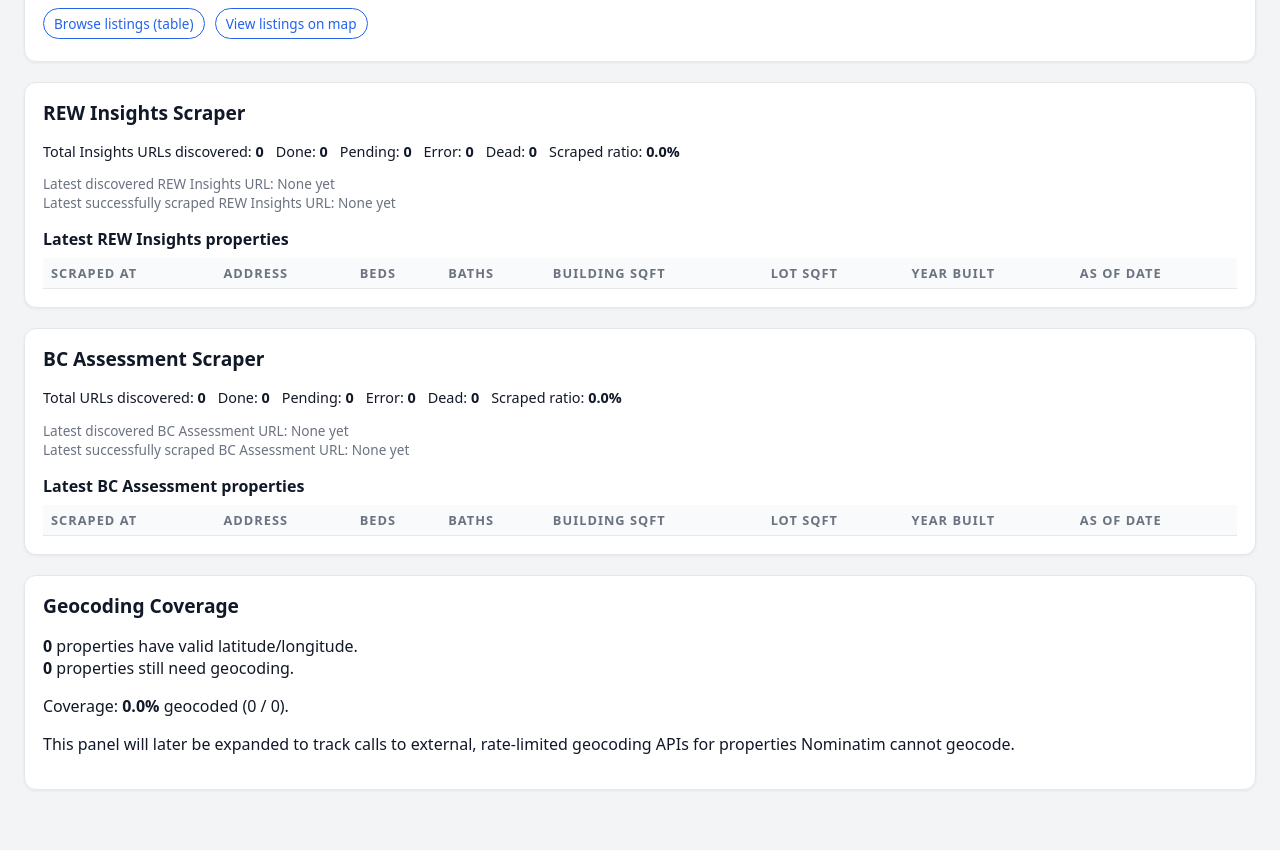
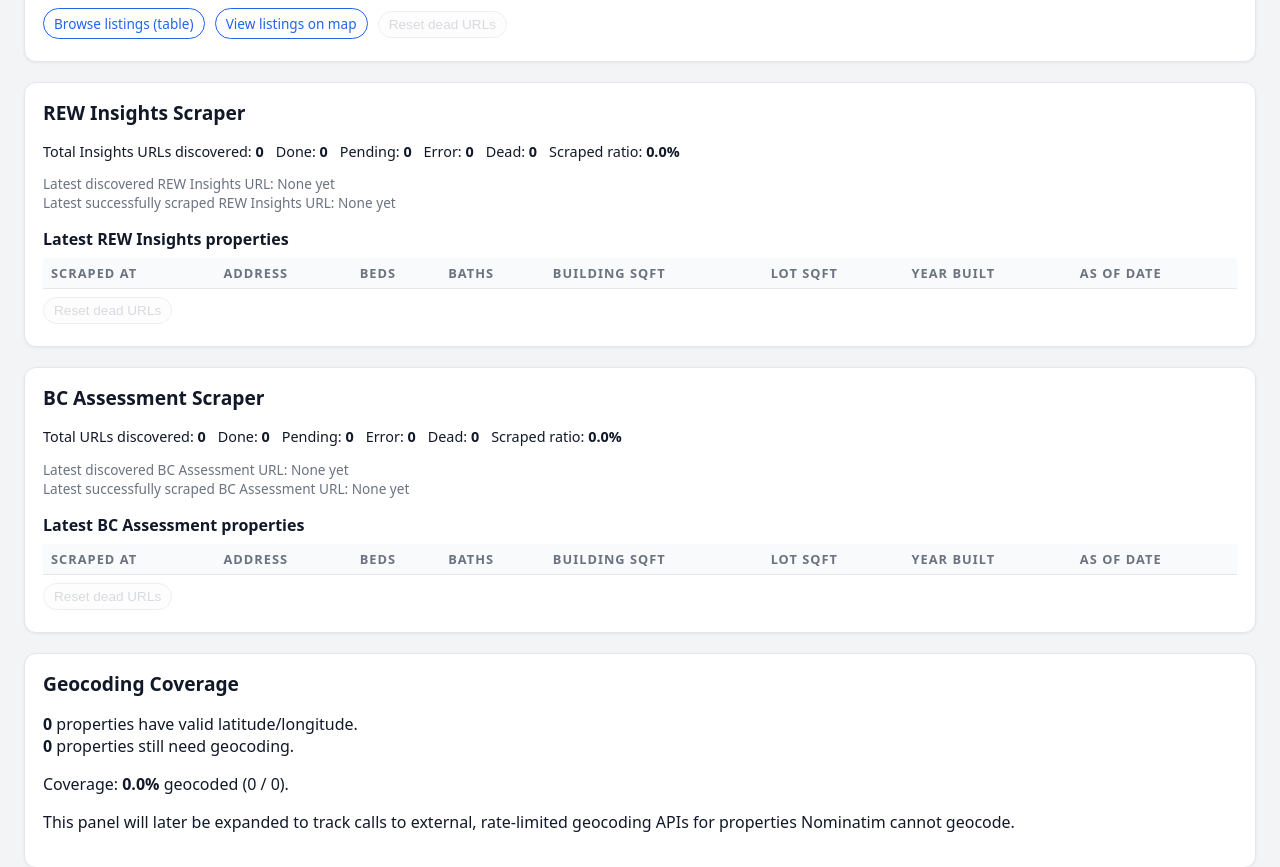
Before and after one commit to Fquico1999/Real-Estate-Valuation, a FastAPI app: page / in a window 1280 px wide. Shown: the part 563-1430 px from the top of the page. Before the commit the page ends 1356 px from the top, so only its background shows below. Run offline with FastAPI, Linux system fonts and the light colour scheme; data that the repository does not hold is empty.

Commit message:
Closes #35 - Adds a button to each scraper panel in the frontend that moves URLs from dead back to pending

```diff
--- a/webapp/app.py
+++ b/webapp/app.py
@@ -9,12 +9,12 @@
 from fastapi import FastAPI, Request, HTTPException
 from fastapi.staticfiles import StaticFiles
 from fastapi import Query
-from fastapi.responses import HTMLResponse
+from fastapi.responses import HTMLResponse, RedirectResponse
 from fastapi.templating import Jinja2Templates
 
 from sqlalchemy.ext.asyncio import AsyncSession, create_async_engine
 from sqlalchemy.orm import sessionmaker
-from sqlalchemy import select, func, and_, or_
+from sqlalchemy import select, func, and_, or_, update
 
 from models import (
     Base,
@@ -566,6 +566,45 @@
         },
     )
 
+@app.post("/admin/queues/{queue_name}/reset-dead", response_class=RedirectResponse)
+async def reset_dead_urls(request: Request, queue_name: str):
+    """
+    Dev tool: move all 'dead' URLs for a queue back to 'pending'.
+
+    Queues:
+      - rew          -> RewListingUrl
+      - rew_insights -> RewInsightsUrl
+      - bca          -> BCAssessmentUrl
+    """
+    if queue_name == "rew":
+        model = RewListingUrl
+    elif queue_name == "rew_insights":
+        model = RewInsightsUrl
+    elif queue_name == "bca":
+        model = BCAssessmentUrl
+    else:
+        raise HTTPException(status_code=404, detail="Unknown queue")
+
+    async with AsyncSessionLocal() as session:
+        await session.execute(
+            update(model)
+            .where(model.status == "dead")
+            .values(
+                status="pending",
+                attempts=0,
+                last_error=None,
+                last_attempt_at=None,
+            )
+        )
+        await session.commit()
+
+    # POST/Redirect/GET back to dashboard
+    return RedirectResponse(
+        url=request.url_for("home"),
+        status_code=303,
+    )
+
+
 @app.get("/listings", response_class=HTMLResponse)
 async def listings(request: Request, page: int = 1, page_size: int = 20):
     offset = (page - 1) * page_size
--- a/webapp/static/dashboard.css
+++ b/webapp/static/dashboard.css
@@ -219,6 +219,18 @@
 .btn-link:hover {
   background: rgba(37, 99, 235, 0.06);
 }
+/* Disabled button override */
+button.btn-link:disabled,
+button.btn-link:disabled:hover,
+button.btn-link:disabled:focus {
+  opacity: 0.4 !important;
+  cursor: not-allowed !important;
+  color: #9ca3af !important;
+  border-color: #d1d5db !important;
+  text-decoration: none !important;
+  pointer-events: none !important;
+}
+
 
 /* Responsive tweaks */
 
--- a/webapp/templates/home.html
+++ b/webapp/templates/home.html
@@ -142,6 +142,21 @@
         <a href="{{ request.url_for('map_view') }}" class="btn-link">
           View listings on map
         </a>
+
+        <form
+          method="post"
+          action="{{ request.url_for('reset_dead_urls', queue_name='rew') }}"
+          style="display:inline"
+          onsubmit="return confirm('Move ALL dead REW listing URLs back to pending?');"
+        >
+          <button
+            type="submit"
+            class="btn-link"
+            {% if rew_dead_urls == 0 %}disabled{% endif %}
+          >
+            Reset dead URLs
+          </button>
+        </form>
       </div>
 
     </section>
@@ -226,6 +241,22 @@
         </tr>
         {% endfor %}
       </table>
+      <div class="actions">
+        <form
+          method="post"
+          action="{{ request.url_for('reset_dead_urls', queue_name='rew_insights') }}"
+          style="display:inline"
+          onsubmit="return confirm('Move ALL dead REW Insights URLs back to pending?');"
+        >
+          <button
+            type="submit"
+            class="btn-link"
+            {% if rew_insights_dead_urls == 0 %}disabled{% endif %}
+          >
+            Reset dead URLs
+          </button>
+        </form>
+      </div>
     </section>
 
     <!-- BC Assessment Scraper Panel -->
@@ -308,6 +339,22 @@
         </tr>
         {% endfor %}
       </table>
+      <div class="actions">
+        <form
+          method="post"
+          action="{{ request.url_for('reset_dead_urls', queue_name='bca') }}"
+          style="display:inline"
+          onsubmit="return confirm('Move ALL dead BC Assessment URLs back to pending?');"
+        >
+          <button
+            type="submit"
+            class="btn-link"
+            {% if bca_dead_urls == 0 %}disabled{% endif %}
+          >
+            Reset dead URLs
+          </button>
+        </form>
+      </div>
     </section>
 
     <!-- Geocoding Coverage Panel -->
```
